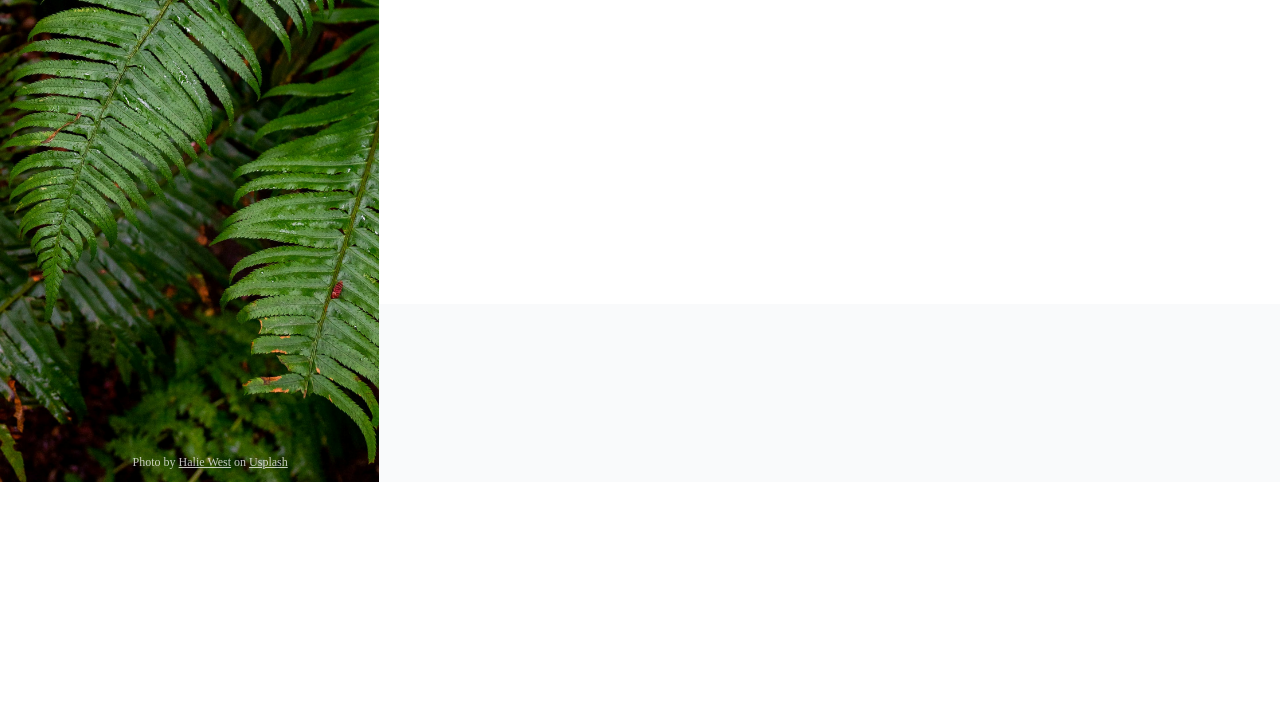
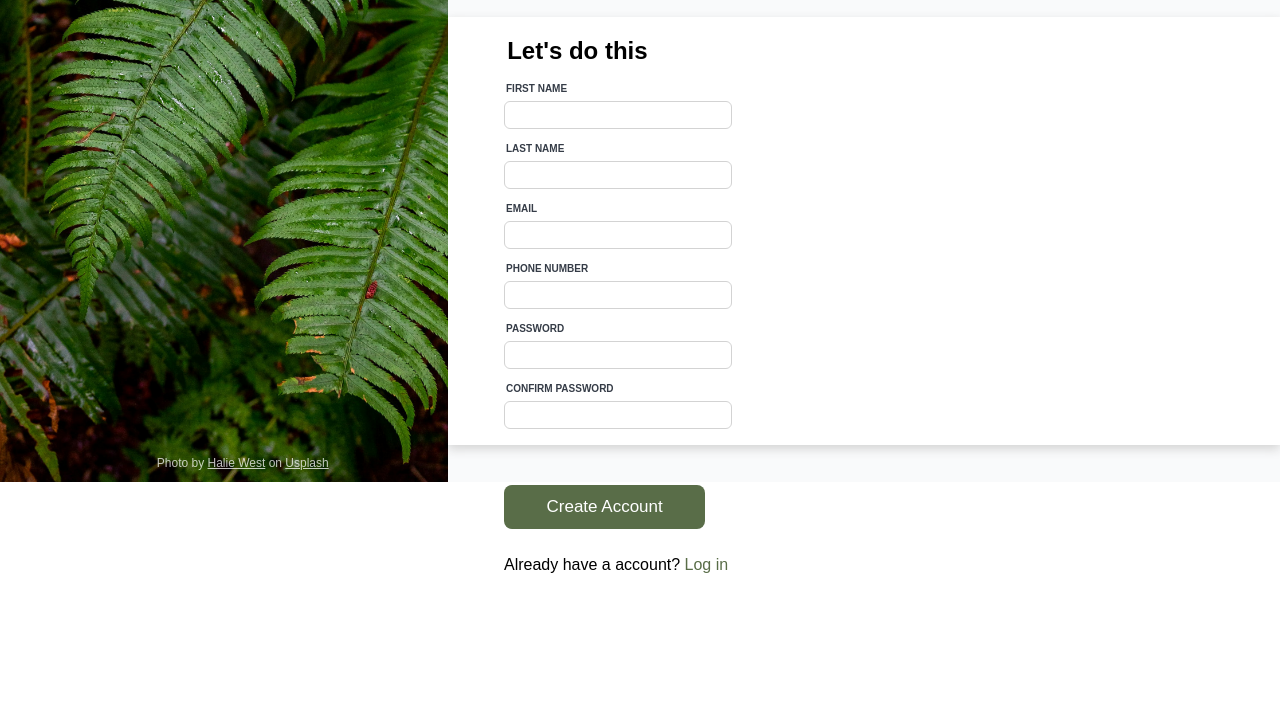
Before and after one commit to IGrewal08/Sign-up-forum, a plain HTML site: page index.html in a window 1280 px wide. Shown: the part 318-1020 px from the top of the page. Before the commit the page ends 800 px from the top, so only its background shows below. Drawn offline with Linux system fonts and the light colour scheme.

Commit message:
completed css styling

```diff
--- a/index.html
+++ b/index.html
@@ -15,13 +15,57 @@
         </div>
         <p id="credit">Photo by <u>Halie West</u> on <u>Usplash</u></p>
     </div>
+
     <div class="container">
-        <p><strong>
-            This is not a real online service! You know when you need something like this in your life to help you realize your deepest dreams. Sign up <em>now</em> to get started.
-        </strong></p>
-        <p><strong>You <em>know</em> you want to.</strong></p>
-        <div id="sign-up"></div>
-        <button type="submit" id="create-account" name="create-account">Click Me!</button>
+
+        <div id="text">
+            <p><strong>
+                This is not a real online service! You know when you need something like this in your life to help you realize your deepest dreams.
+                <br>Sign up <em>now</em> to get started.
+            </strong></p>
+            <p><strong>You <em>know</em> you want to.</strong></p>
+        </div>
+
+        <div id="sign-up">
+            <h2><Strong>Let's do this</Strong></h2>
+            <form>
+                <div class="input-field">
+                    <label for="first_name">FIRST NAME</label>
+                    <input type="text" id="first_name">
+                </div>
+
+                <div class="input-field">
+                    <label for="last_name">LAST NAME</label>
+                    <input type="text" id="last_name">
+                </div>
+
+                <div class="input-field">
+                    <label for="email">EMAIL</label>
+                    <input type="email" id="email">
+                </div>
+
+                <div class="input-field">
+                    <label for="phone_number">PHONE NUMBER</label>
+                    <input type="text" id="phone_number">
+                </div>
+
+                <div class="input-field">
+                    <label for="password">PASSWORD</label>
+                    <input type="password" id="password">
+                </div>
+
+                <div class="input-field">
+                    <label for="confirm-password">CONFIRM PASSWORD</label>
+                    <input type="password" id="confirm-password">
+                </div>
+            </form>
+
+        </div>
+
+        <div id="button-context">
+            <button>Create Account</button>
+            <p>Already have a account? <a href="#" rel="link">Log in</a></p>
+        </div>
     </div>
 </body>
 </html>
--- a/styles.css
+++ b/styles.css
@@ -5,6 +5,12 @@
 
 :root {
     --main-color: rgb(0, 0, 0);
+    font-family: Arial, Helvetica, sans-serif;
+}
+
+:link {
+    text-decoration: none;
+    color: rgb(89, 109, 72);
 }
 
 body {
@@ -15,13 +21,19 @@ body {
     margin: 0;
 }
 
+input,
+label {
+    font-size: 10px;
+    color: rgb(53, 60, 71);
+}
+
 .side-image {
     position: relative;
     background-image: url("green-leaf.jpg");
     background-repeat: no-repeat;
     background-position: center;
     background-size: cover;
-    width: 35%;
+    min-width: 35%;
     height: inherit;
 
 }
@@ -62,19 +74,71 @@ img {
 }
 
 .container {
+    display: flex;
+    flex-direction: column;
     height: inherit;
     width: auto;
     background-color: rgb(249, 250, 251);
+
+}
+
+#text {
+    font-size: 20px;
+    padding: 6em 13em 2em 3em;
+}
+
+form {
+    display: flex;
+    flex-direction: row;
+    flex-wrap: wrap;
+    justify-content: space-between;
+    position: relative;
+    left: -1.2em;
+}
+
+label {
+    font-size: 10px;
+    font-weight: 900;
+    position: absolute;
+    top: -1.0em;
+    left: 1em;
+}
+
+input {
+    font-size: 1em;
+    border: 1px lightgray solid;
+    width: 13.9em;
+    height: 1.5em;
+    border-radius: 6px;
+    margin: 0.5em;
+}
+
+.input-field {
+    position: relative;
+    margin: 0.5em;
+
 }
 
 #sign-up {
-    position: relative;
-    top: calc(100vh/4);
-    width: auto;
-    height: 20em;
+    display: flex;
+    flex-direction: column;
+    flex: auto;
     background-color: rgb(255 , 255, 255);
+    padding: 0 25em 0 3.7em;
+    box-shadow: 0px 4px 10px lightgray;
+}
+
+#button-context {
+    padding: 2.5em 0 7em 3.5em;
 }
 
 button {
-    outline: auto;
+    border-style: none;
+    font-size: 17px;
+    color: rgb(255 , 255, 255);
+    border-radius: 8px;
+    padding: 0.7em 2.5em 0.7em 2.5em;
+    margin-bottom: 0.7em;
+    background-color: rgb(89, 109, 72);
+
 }
```
